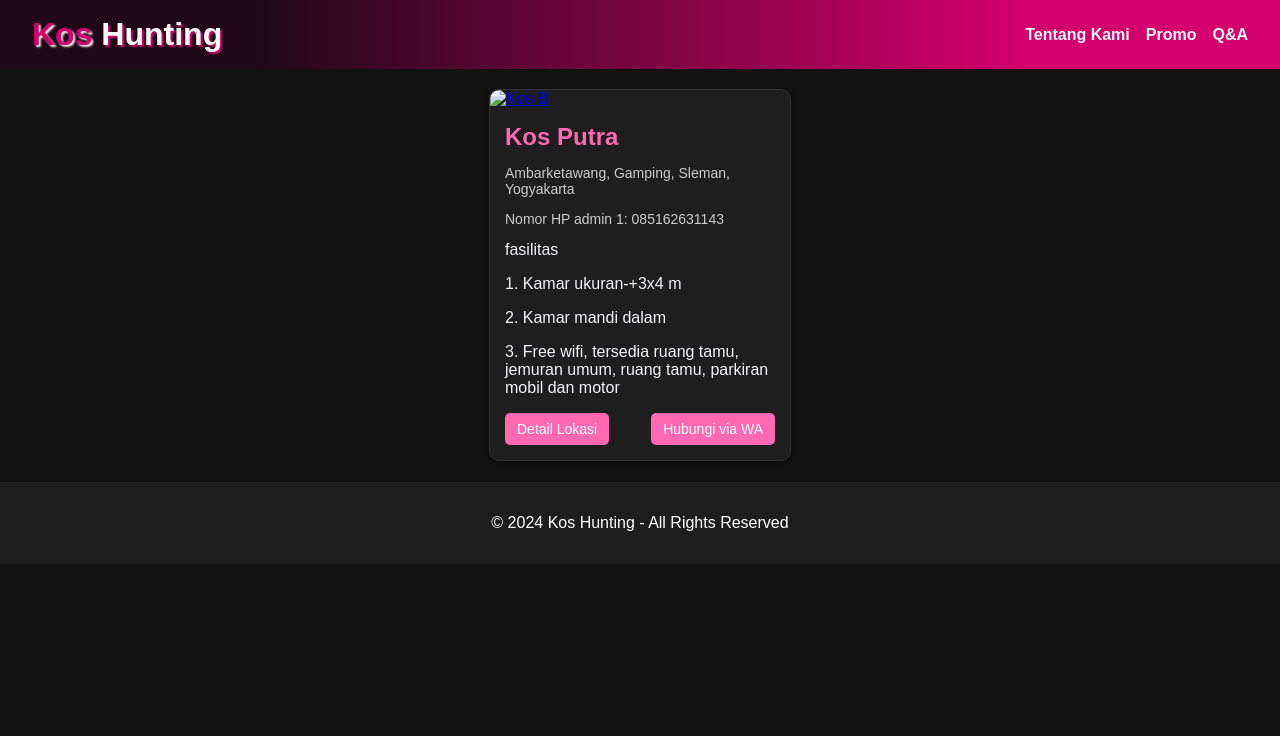
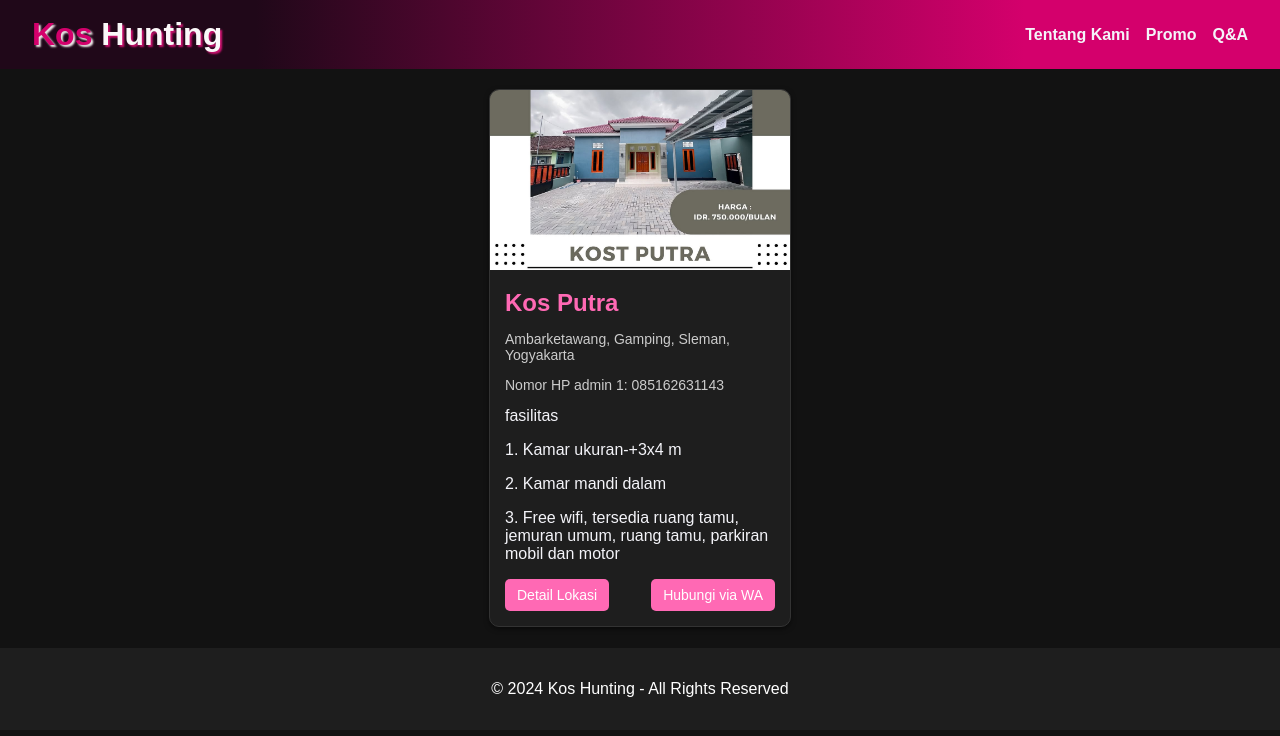
Before and after one commit to Wafiq70/daftar-kos-putra, a plain HTML site: page index.html in a window 1280 px wide. Drawn offline with Linux system fonts and the light colour scheme.

Commit message:
Update and rename daftarkos3.html to index.html

```diff
--- a/daftarkos3.html
+++ b/index.html
@@ -205,7 +205,7 @@
           href="https://www.instagram.com/p/DCQsK7TT9iB/?igsh=MThmM3d4NjNza3N3"
           target="_blank"
         >
-          <img src="baru/gambar-kos-3.jpg" alt="Kos B" class="kos-image" />
+          <img src="gambar-kos-3.jpg" alt="Kos putra" class="kos-image" />
         </a>
         <div class="kos-info">
           <h2>Kos Putra</h2>
```
